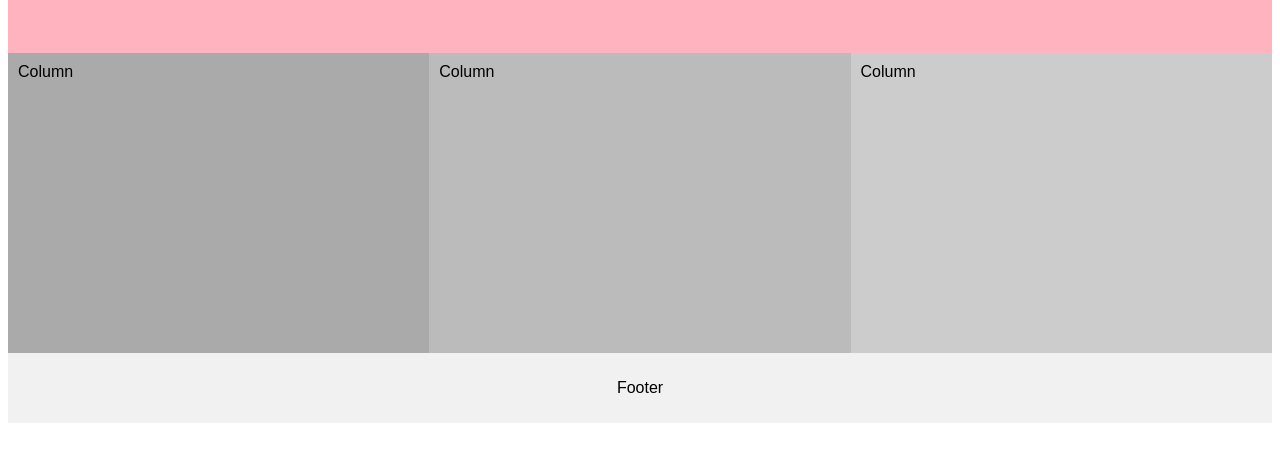
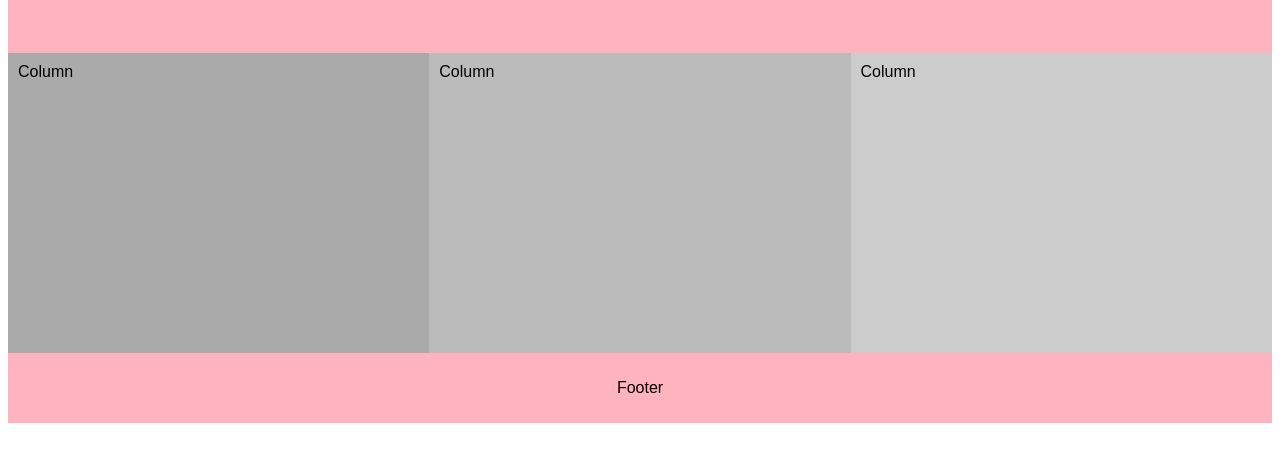
Before and after one commit to timsdeepsky/kats.quilts, a plain HTML site: page index.html in a window 1280 px wide. Shown: the part 257-718 px from the top of the page. Drawn offline with Linux system fonts and the light colour scheme.

Commit message:
Update index.html

```diff
--- a/index.html
+++ b/index.html
@@ -38,7 +38,7 @@ body {
 
 /* Style the footer */
 .footer {
-  background-color: #f1f1f1;
+  background-color: #ffb3be;
   padding: 10px;
   text-align: center;
 }
```
